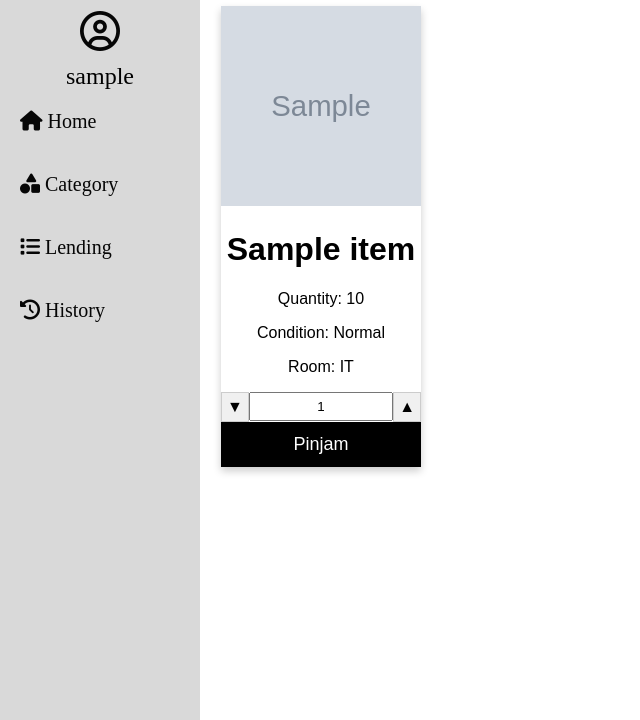
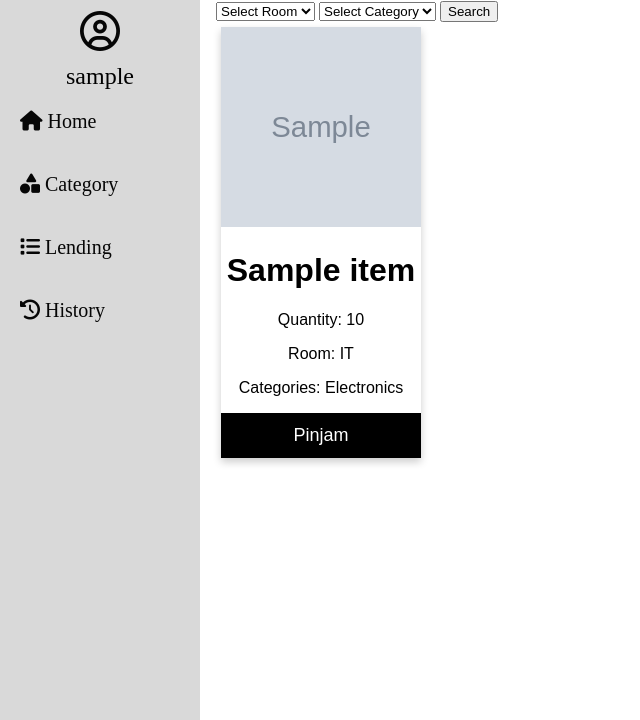
Before and after one commit to Adreon19/web-inventory, a Django app: page /user/category/ in a window 1280 px wide. Shown: the part 80-800 px from the top of the page, without its empty margins (0-640 px from the left). Run offline with Django 5.2, Linux system fonts and the light colour scheme; a user stored in the database is signed in; tables that the repository leaves empty hold one stand-in row (values such as "Sample post"); grey boxes marked "Sample" are stand-in pictures; some libraries are stand-ins or nearby versions; some web fonts are replaced.

Commit message:
ddfgdfgdfgdfgdfgdfg

```diff
--- a/src/forms.py
+++ b/src/forms.py
@@ -1,6 +1,6 @@
 from django import forms
 from django.contrib.auth.forms import UserCreationForm, PasswordChangeForm, AuthenticationForm
-from .models import tbl_account, tbl_feedback
+from .models import *
 from django.forms.widgets import PasswordInput, TextInput, EmailInput
 
 from phonenumber_field.formfields import PhoneNumberField
--- a/src/models.py
+++ b/src/models.py
@@ -10,17 +10,11 @@ ITEMS = (
   ("Electronics","Electronics"),
   ("Cables","Cables"),
   ("Accessories","Accessories"),
-  ("Other","Other")
 )
 
 ROOMS = (
   ("IT", "IT"),
   ("DKV","DKV")
-)
-
-CONDITION = (
-  ("Normal","Normal"),
-  ("Broken","Broken")
 )
 
 STATUS_CHOICES = (
@@ -90,13 +84,12 @@ class tbl_item(models.Model):
   id = models.CharField(primary_key=True,default=uuid.uuid4,editable=False, max_length=36)
   name = models.CharField(max_length=100, null=True)
   category = models.CharField(max_length=100, choices=ITEMS, null=True)
-  condition = models.CharField(max_length=100, choices=CONDITION, null=True)
   quantity = models.PositiveIntegerField(null=True)
   room = models.CharField(max_length=100, choices=ROOMS, null=True)
   image = models.ImageField(null=True,blank=True)
 
   def item(self):
-     return mark_safe("<img src='{}' width='100px'>".format(self.image.url))
+     return mark_safe("<img src='{}' width='100px' height='100px'>".format(self.image.url))
 
 
   def __str__(self):
@@ -104,17 +97,18 @@ class tbl_item(models.Model):
 
 class tbl_loan(models.Model):
   id = models.CharField(primary_key=True,default=uuid.uuid4,editable=False, max_length=36)
+  item_code = models.CharField(editable=False, max_length=36)
   client = models.ForeignKey(tbl_account,on_delete=models.CASCADE,max_length=255,editable=False)
   item = models.ForeignKey(tbl_item, on_delete=models.CASCADE, null=True, editable=False)
-  item_code = models.CharField(editable=False, max_length=36)
-  condition = models.CharField(max_length=100,choices=CONDITION,null=True, editable=False)
   room = models.CharField(max_length=100,choices=ROOMS,null=True, editable=False)
+  category = models.CharField(max_length=100,choices=ITEMS,null=True, editable=False)
   lending_quantity = models.PositiveIntegerField(null=True, editable=False)
+  description = models.TextField(null=True)
   date_lending = models.DateTimeField(default=datetime.datetime.now,editable=False)
   return_time = models.DateTimeField(null=True, blank=True, editable=False)
   status = models.CharField(max_length=50,choices=STATUS_CHOICES,null=True)
 
 class tbl_feedback(models.Model):
-  subject = models.CharField(max_length=255, null=True)
-  description = models.TextField(null=True)
+  subject = models.CharField(max_length=255, null=True, editable=False)
+  description = models.TextField(null=True, editable=False)
   date = models.DateTimeField(default=datetime.datetime.now, editable=False)
--- a/src/templates/pages/category.html
+++ b/src/templates/pages/category.html
@@ -5,26 +5,30 @@
 {% block navbar %} {% include 'components/usernav.html' %} {% endblock navbar%}
 {% block contents %}
 <main>
+    <form method="POST" class="dropdown">
+        {% csrf_token %}
+        <select name="room">
+            <option selected disabled=true>Select Room</option>
+            <option>IT</option>
+            <option>DKV</option>
+        </select>
+        <select name="category">
+            <option selected disabled=true>Select Category</option>
+            <option>Electronics</option>
+            <option>Cables</option>
+            <option>Accessories</option>
+        </select>
+        <input type="submit" value="Search">
+    </form>
     <div class="product-row">
         {% for product in Items %}
             <div class="product-column">
                 <img src="{{ product.image.url }}" style="height: 200px; width: 200px">
                 <h1 class="product-name">{{ product.name }} </h1>
                 <p>Quantity: {{ product.quantity }} </p>
-                <p>Condition: {{ product.condition}} </p>
                 <p>Room: {{ product.room}} </p>
-                <form method="POST" action="{% url 'src:category'%}">
-                    {% csrf_token %}
-                    <input class="manipulate" type="text" name="condition" value="{{ product.condition }}" readonly>
-                    <input class="manipulate" type="text" name="id" value="{{ product.id }}" readonly>
-                    <input class="manipulate" type="text" name="room" value="{{ product.room }}" readonly>
-                    <div class="input-container">
-                        <div class="btn" id="decrementBtn">&#9660;</div>
-                        <input type="number" name="quantity" id="numberInput" value="1" min="1" max="{{ product.quantity}}" readonly>
-                        <div class="btn" id="incrementBtn">&#9650;</div>
-                    </div>
-                    <input class="order" type="submit" value="Pinjam">
-                </form>
+                <p>Categories: {{ product.category }}</p>
+                <button class="order" onclick="window.location.href='{% url 'src:category-detail' item_id=product.id %}'">Pinjam</button>
             </div>
         {% endfor %}
     </div>
--- a/src/templates/pages/history.html
+++ b/src/templates/pages/history.html
@@ -8,7 +8,7 @@
   <table>
     <tr>
       <th>Nama barang</th>
-      <th>Kondisi</th>
+      <th>Kategori</th>
       <th>Ruangan</th>
       <th>Jumlah pinjam</th>
       <th>Waktu peminjaman</th>
@@ -20,7 +20,7 @@
         {% if lending.status == "Dikembalikan" %}
         <tr>
           <td>{{lending.item}}</td>
-          <td>{{lending.condition}}</td>
+          <td>{{lending.category}}</td>
           <td>{{lending.room}}</td>
           <td>{{lending.lending_quantity}}</td>
           <td>{{lending.date_lending}}</td>
--- a/src/templates/pages/lending.html
+++ b/src/templates/pages/lending.html
@@ -24,9 +24,9 @@
       <p>Status: {{ lend.status }}</p>
       <form method="POST" action="{% url 'src:lending' %}">
         {% csrf_token %}
-        <input class="manipulate" type="text" name="lend-code" value="{{ lend.id }}" readonly>
-        <input class="manipulate" type="text" name="item-code" value="{{ lend.item_code }}" readonly>
-        <input class="manipulate" type="text" value="{{ lend.lending_quantity }}" name="quantity" readonly >
+        <input type="hidden" name="lend-code" value="{{ lend.id }}" readonly>
+        <input type="hidden" name="item-code" value="{{ lend.item_code }}" readonly>
+        <input type="hidden" value="{{ lend.lending_quantity }}" name="quantity" readonly >
         <input type="submit" value="kembalikan">
       </form>
     </div>
--- a/src/urls.py
+++ b/src/urls.py
@@ -13,6 +13,7 @@ urlpatterns = [
         path("accounts/password_reset/",views.reset_password,name="password_reset"),
         path("user/home/",views.home, name="home"),
         path("user/category/",views.category,name="category"),
+        path("user/category/<uuid:item_id>",views.category_detail,name="category-detail"),
         path("user/profile/",views.profile, name="profile"),
         path("user/lending/",views.lending,name="lending"),
         path("user/history/",views.history,name="history")
--- a/src/views.py
+++ b/src/views.py
@@ -1,6 +1,6 @@
 from django.shortcuts import render, redirect, get_object_or_404
 from django.contrib.auth.decorators import login_required
-from django.contrib.auth import login,logout, authenticate
+from django.contrib.auth import login,logout
 from django.contrib.auth.forms import PasswordChangeForm
 import datetime
 from .forms import *
@@ -83,28 +83,42 @@ def profile(request):
     return render(request,"pages/profile.html",{"editform":userprof})
 
 @login_required
-def category(request):
+def category_detail(request, item_id):
+    product = tbl_item.objects.get(id=item_id)
     if (request.method == "POST"):
+        user = request.user.get_username()
+        room = product.room
+        id = product.id
+        categories = product.category
+        item = get_object_or_404(tbl_item, id=id)
         quantity = int(request.POST['quantity'])
-        user = request.user.get_username()
-        condition = request.POST['condition']
-        room = request.POST['room']
-        id = request.POST['id']
-        item = get_object_or_404(tbl_item, id=id)
+        desc = request.POST['description']
         loan = tbl_loan(
                 item_code=id,
                 item=item,
                 client=get_object_or_404(tbl_account, username=user),
                 lending_quantity=quantity,
-                condition=condition,
+                category=categories,
                 room=room,
+                description=desc,
                 status="Diproses"
             )
         loan.save()
         item.quantity -= quantity
         item.save()
         return redirect('src:lending')
-    return render(request,"pages/category.html",{"Items":tbl_item.objects.all()})
+    return render(request,"pages/category_detail.html",{"product":product})
+
+@login_required
+def category(request):
+    if (request.method == "POST"):
+        rooms = request.POST.get("room")
+        categories=request.POST.get("category")
+        display= tbl_item.objects.filter(room=rooms, category=categories)
+        return render(request,"pages/category.html",{"Items":display})
+    else:
+        search = tbl_item.objects.filter()
+        return render(request,"pages/category.html",{"Items":search})
 
 @login_required
 def lending(request):
@@ -129,16 +143,3 @@ def history(request):
         "peminjaman":tbl_loan.objects.all()
     }
     return render(request, "pages/history.html",context)
-
-"""
-@login_required
-def category(request):
-    if (request.method == "POST"):
-        rooms = request.POST.get("room")
-        condition = request.POST.get("condition")
-        display= tbl_barang.objects.filter(room=rooms,condition=condition)
-        return render(request,"users/category.html",{"Items":display})
-    else:
-        search = tbl_barang.objects.filter()
-        return render(request,"users/category.html",{"Items":search})
-"""
```
Also changed, not shown: src/admin.py (+5 -3 lines), src/templates/pages/category_detail.html (added, +19 -0 lines).
